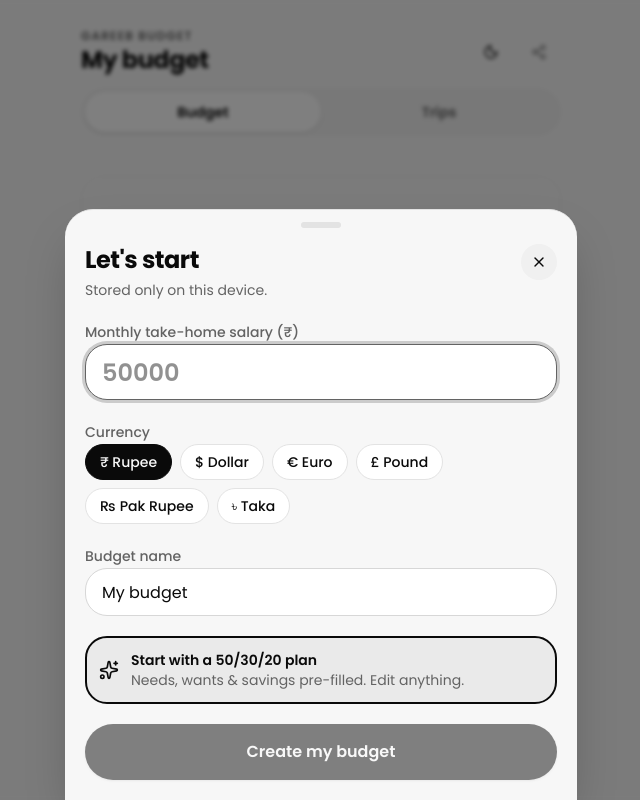
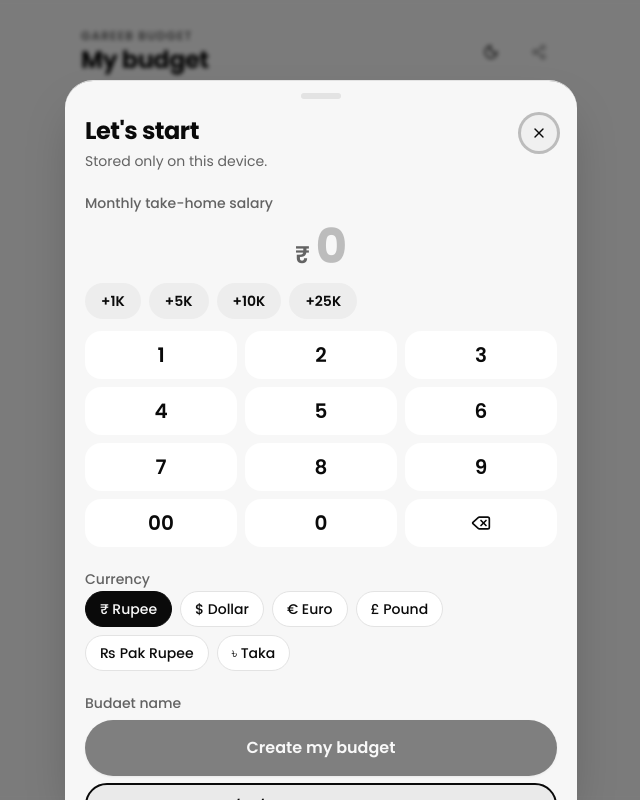
Before and after one commit to Sarfraz-droid/Salary-Planner, a React (Vite) app: page / in a window 1280 px wide. Shown: the whole page, without its empty margins (319-959 px from the left). Built offline with nearby package versions, Linux system fonts and the light colour scheme.

Commit message:
Add amount picker (keypad, quick-add chips, presets) and sticky submit buttons
Co-Authored-By: Claude Sonnet 5.5 <noreply@anthropic.com>
Claude-Session: https://claude.ai/code/session_01SBhMjNreN8FQ6yL2e3K61i

```diff
--- /dev/null
+++ b/src/components/AmountPicker.tsx
@@ -0,0 +1,112 @@
+import { useEffect, useRef } from "react";
+import { motion } from "motion/react";
+import { Delete } from "lucide-react";
+import { currencySymbol } from "@/lib/format";
+import { CURRENCIES } from "@/lib/types";
+import { cn } from "@/lib/utils";
+
+const KEYS = ["1", "2", "3", "4", "5", "6", "7", "8", "9", "00", "0", "back"] as const;
+const MAX_DIGITS = 9;
+
+const buzz = () => { try { navigator.vibrate?.(6); } catch { /* unsupported */ } };
+
+interface Props {
+  value: string; // digits only
+  onChange: (v: string) => void;
+  currency: string;
+  /** Quick-add chip amounts. */
+  steps?: number[];
+  className?: string;
+}
+
+/** Big amount readout + quick-add chips + on-screen keypad. No native keyboard needed. */
+export function AmountPicker({ value, onChange, currency, steps = [100, 500, 1000, 5000], className }: Props) {
+  const clearTimer = useRef<number | undefined>(undefined);
+  const valueRef = useRef(value);
+  valueRef.current = value;
+
+  const locale = CURRENCIES.find((c) => c.code === currency)?.locale ?? "en-IN";
+  const n = Number(value) || 0;
+  const shown = value ? new Intl.NumberFormat(locale).format(n) : "0";
+
+  const press = (k: string) => {
+    buzz();
+    const v = valueRef.current;
+    if (k === "back") return onChange(v.slice(0, -1));
+    if (!v && (k === "0" || k === "00")) return;
+    if ((v + k).length > MAX_DIGITS) return;
+    onChange(v + k);
+  };
+  const add = (amt: number) => {
+    buzz();
+    onChange(String(Math.min(n + amt, 10 ** MAX_DIGITS - 1)));
+  };
+
+  // Hardware keyboard support (desktop), unless a text field has focus.
+  useEffect(() => {
+    const onKey = (e: KeyboardEvent) => {
+      const t = e.target as HTMLElement;
+      if (t.closest("input, textarea, select")) return;
+      if (/^\d$/.test(e.key)) press(e.key);
+      else if (e.key === "Backspace") press("back");
+    };
+    window.addEventListener("keydown", onKey);
+    return () => window.removeEventListener("keydown", onKey);
+  }); // eslint-disable-line react-hooks/exhaustive-deps
+
+  return (
+    <div className={className}>
+      <div className="flex items-baseline justify-center gap-1.5 py-2" aria-live="polite" aria-label={`Amount ${shown}`}>
+        <span className="font-display text-2xl font-semibold text-muted-foreground">{currencySymbol(currency)}</span>
+        <motion.span
+          key={value}
+          initial={{ y: 6, opacity: 0.4 }}
+          animate={{ y: 0, opacity: 1 }}
+          transition={{ duration: 0.12 }}
+          className={cn("font-display text-5xl font-bold tabular", !value && "text-muted-foreground/40")}
+        >
+          {shown}
+        </motion.span>
+      </div>
+
+      <div className="no-scrollbar -mx-5 flex gap-2 overflow-x-auto px-5 pb-3 pt-1">
+        {steps.map((s) => (
+          <button
+            key={s}
+            type="button"
+            onClick={() => add(s)}
+            className="h-9 shrink-0 rounded-full bg-secondary px-4 text-sm font-semibold tabular outline-none transition-transform active:scale-95 focus-visible:ring-[3px] focus-visible:ring-ring/40"
+          >
+            +{new Intl.NumberFormat(locale, { notation: "compact" }).format(s).replace("T", "K")}
+          </button>
+        ))}
+        {n > 0 && (
+          <button
+            type="button"
+            onClick={() => { buzz(); onChange(""); }}
+            className="h-9 shrink-0 rounded-full px-4 text-sm font-semibold text-muted-foreground outline-none active:scale-95 focus-visible:ring-[3px] focus-visible:ring-ring/40"
+          >
+            Clear
+          </button>
+        )}
+      </div>
+
+      <div className="grid grid-cols-3 gap-2" role="group" aria-label="Keypad">
+        {KEYS.map((k) => (
+          <button
+            key={k}
+            type="button"
+            aria-label={k === "back" ? "Backspace" : k}
+            onClick={() => press(k)}
+            onPointerDown={k === "back" ? () => { clearTimer.current = window.setTimeout(() => { buzz(); onChange(""); }, 600); } : undefined}
+            onPointerUp={() => window.clearTimeout(clearTimer.current)}
+            onPointerLeave={() => window.clearTimeout(clearTimer.current)}
+            className="grid h-12 place-items-center rounded-2xl bg-card font-display text-xl font-semibold outline-none transition-transform select-none active:scale-95 active:bg-muted focus-visible:ring-[3px] focus-visible:ring-ring/40"
+          >
+            {k === "back" ? <Delete className="size-5" /> : k}
+          </button>
+        ))}
+      </div>
+    </div>
+  );
+}
--- a/src/components/ItemSheet.tsx
+++ b/src/components/ItemSheet.tsx
@@ -1,6 +1,8 @@
 import { useEffect, useState } from "react";
 import { Trash2 } from "lucide-react";
 import { Button } from "@/components/ui/button";
+import { AmountPicker } from "@/components/AmountPicker";
+import { PRESETS } from "@/lib/presets";
 import { Input } from "@/components/ui/input";
 import { Switch } from "@/components/ui/switch";
 import { Label } from "@/components/ui/label";
@@ -56,14 +58,28 @@ export function ItemSheet({ open, onOpenChange, item, defaultBucket, currency, a
             onOpenChange(false);
           }}
         >
+          {!item && (
+            <div className="no-scrollbar -mx-5 flex gap-2 overflow-x-auto px-5" role="group" aria-label="Quick picks">
+              {PRESETS.map((p) => (
+                <button
+                  key={p.name}
+                  type="button"
+                  onClick={() => { setName(p.name); setBucket(p.bucket); setIcon(null); }}
+                  className={cn(
+                    "h-9 shrink-0 rounded-full border px-4 text-sm font-medium outline-none transition-transform active:scale-95 focus-visible:ring-[3px] focus-visible:ring-ring/40",
+                    name === p.name ? "border-primary bg-primary text-primary-foreground" : "bg-card",
+                  )}
+                >
+                  {p.name}
+                </button>
+              ))}
+            </div>
+          )}
           <div className="space-y-2">
             <Label htmlFor="name">What is it for?</Label>
             <Input id="name" value={name} onChange={(e) => setName(e.target.value)} placeholder="Rent, SIP, Netflix…" autoComplete="off" />
           </div>
-          <div className="space-y-2">
-            <Label htmlFor="amount">Amount ({currencySymbol(currency)})</Label>
-            <Input id="amount" inputMode="numeric" value={amount} onChange={(e) => setAmount(e.target.value.replace(/[^\d]/g, ""))} placeholder="0" className="tabular text-xl font-semibold" />
-          </div>
+          <AmountPicker value={amount} onChange={setAmount} currency={currency} />
           <div className="space-y-2">
             <Label>Bucket</Label>
             <div className="grid grid-cols-3 gap-1 rounded-full bg-muted p-1">
@@ -125,7 +141,7 @@ export function ItemSheet({ open, onOpenChange, item, defaultBucket, currency, a
               <Switch checked={locked} onCheckedChange={setLocked} />
             </label>
           )}
-          <div className="flex gap-3 pt-1">
+          <div className="sticky bottom-0 -mx-5 flex gap-3 bg-background px-5 pb-1 pt-3">
             {item && (
               <Button type="button" variant="destructive" size="icon" aria-label="Delete" onClick={() => { onDelete(item.id); onOpenChange(false); }}>
                 <Trash2 />
--- a/src/components/SetupSheet.tsx
+++ b/src/components/SetupSheet.tsx
@@ -1,6 +1,7 @@
 import { useEffect, useState } from "react";
 import { Sparkles } from "lucide-react";
 import { Button } from "@/components/ui/button";
+import { AmountPicker } from "@/components/AmountPicker";
 import { Input } from "@/components/ui/input";
 import { Label } from "@/components/ui/label";
 import { Sheet, SheetContent } from "@/components/ui/sheet";
@@ -44,9 +45,9 @@ export function SetupSheet({ open, onOpenChange, plan, onSave }: Props) {
             onOpenChange(false);
           }}
         >
-          <div className="space-y-2">
-            <Label htmlFor="salary">Monthly take-home salary ({currencySymbol(currency)})</Label>
-            <Input id="salary" inputMode="numeric" autoFocus value={salary} onChange={(e) => setSalary(e.target.value.replace(/[^\d]/g, ""))} placeholder="50000" className="tabular text-2xl font-semibold h-14" />
+          <div className="space-y-1">
+            <Label>Monthly take-home salary</Label>
+            <AmountPicker value={salary} onChange={setSalary} currency={currency} steps={[1000, 5000, 10000, 25000]} />
           </div>
           <div className="space-y-2">
             <Label>Currency</Label>
@@ -88,9 +89,11 @@ export function SetupSheet({ open, onOpenChange, plan, onSave }: Props) {
               </span>
             </button>
           )}
-          <Button type="submit" size="lg" className="w-full" disabled={!valid}>
-            {fresh ? "Create my budget" : "Save"}
-          </Button>
+          <div className="sticky bottom-0 -mx-5 bg-background px-5 pb-1 pt-3">
+            <Button type="submit" size="lg" className="w-full" disabled={!valid}>
+              {fresh ? "Create my budget" : "Save"}
+            </Button>
+          </div>
         </form>
       </SheetContent>
     </Sheet>
--- a/src/components/TripSheets.tsx
+++ b/src/components/TripSheets.tsx
@@ -1,6 +1,7 @@
 import { useEffect, useState } from "react";
 import { Trash2 } from "lucide-react";
 import { Button } from "@/components/ui/button";
+import { AmountPicker } from "@/components/AmountPicker";
 import { Input } from "@/components/ui/input";
 import { Label } from "@/components/ui/label";
 import { Sheet, SheetContent } from "@/components/ui/sheet";
@@ -91,7 +92,7 @@ export function TripSheet({ open, onOpenChange, trip, currency, onSave, onDelete
               <Input id="tsaved" inputMode="numeric" value={saved} onChange={(e) => setSaved(digits(e.target.value))} placeholder="0" className="tabular" />
             </div>
           </div>
-          <div className="flex gap-3 pt-1">
+          <div className="sticky bottom-0 -mx-5 flex gap-3 bg-background px-5 pb-1 pt-3">
             {trip && (
               <Button type="button" variant="destructive" size="icon" aria-label="Delete trip" onClick={() => { if (confirm(`Delete “${trip.name}”?`)) { onDelete(trip.id); onOpenChange(false); } }}>
                 <Trash2 />
@@ -164,11 +165,8 @@ export function TripItemSheet({ open, onOpenChange, item, currency, onSave, onDe
             <Label htmlFor="iname">What is it?</Label>
             <Input id="iname" value={name} onChange={(e) => setName(e.target.value)} placeholder="Hotel, train tickets, dinner…" autoComplete="off" />
           </div>
-          <div className="space-y-2">
-            <Label htmlFor="iamount">Amount ({currencySymbol(currency)})</Label>
-            <Input id="iamount" inputMode="numeric" value={amount} onChange={(e) => setAmount(digits(e.target.value))} placeholder="0" className="tabular text-xl font-semibold" />
-          </div>
-          <div className="flex gap-3 pt-1">
+          <AmountPicker value={amount} onChange={setAmount} currency={currency} steps={[500, 1000, 2000, 5000, 10000]} />
+          <div className="sticky bottom-0 -mx-5 flex gap-3 bg-background px-5 pb-1 pt-3">
             {item && (
               <Button type="button" variant="destructive" size="icon" aria-label="Delete" onClick={() => { onDelete(item.id); onOpenChange(false); }}>
                 <Trash2 />
--- a/src/index.css
+++ b/src/index.css
@@ -113,3 +113,6 @@
 .tabular {
   font-variant-numeric: tabular-nums;
 }
+
+.no-scrollbar { scrollbar-width: none; }
+.no-scrollbar::-webkit-scrollbar { display: none; }
--- /dev/null
+++ b/src/lib/presets.ts
@@ -0,0 +1,15 @@
+import type { BucketId } from "./types";
+
+/** One-tap starting points for the add sheet. */
+export const PRESETS: { name: string; bucket: BucketId }[] = [
+  { name: "Rent", bucket: "needs" },
+  { name: "Groceries", bucket: "needs" },
+  { name: "Electricity", bucket: "needs" },
+  { name: "Transport", bucket: "needs" },
+  { name: "EMI", bucket: "needs" },
+  { name: "Eating out", bucket: "wants" },
+  { name: "Netflix", bucket: "wants" },
+  { name: "Shopping", bucket: "wants" },
+  { name: "SIP", bucket: "savings" },
+  { name: "Emergency fund", bucket: "savings" },
+];
```
